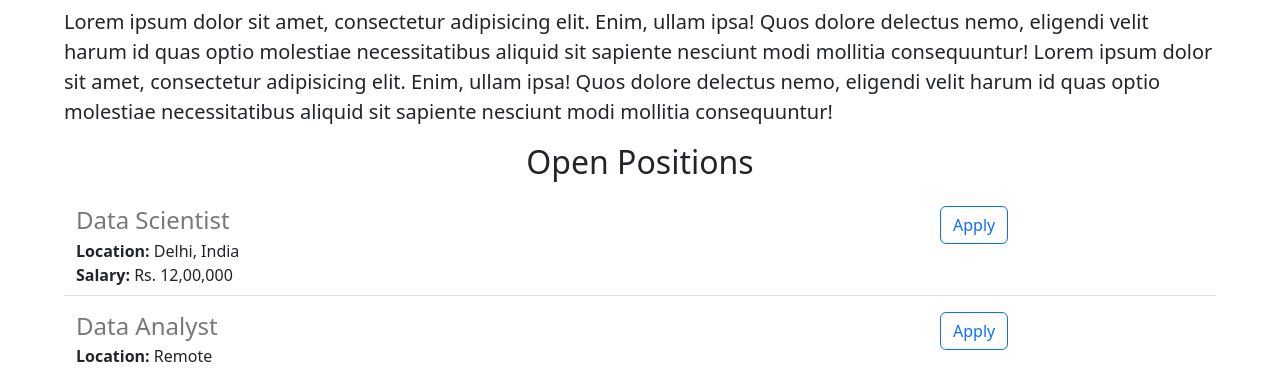
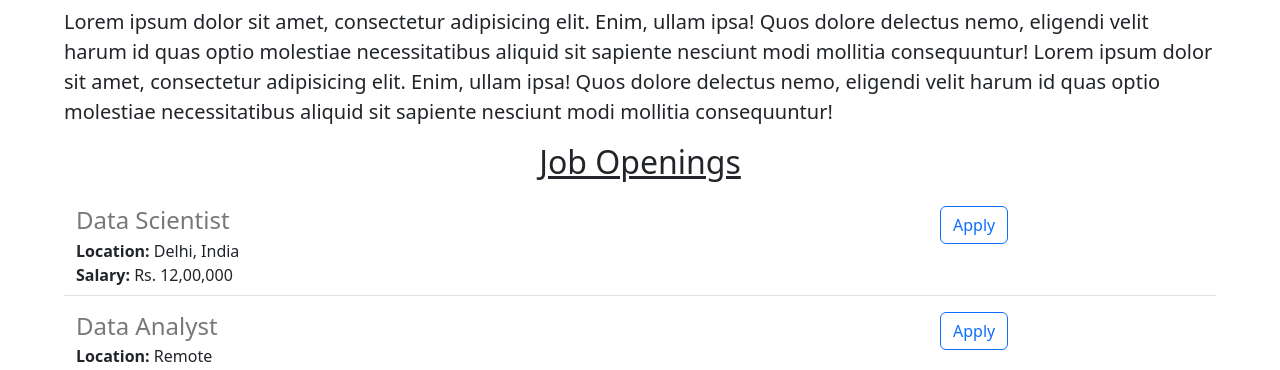
Before and after one commit to singhrupanjay/flask_FCC_WebApp, a Flask app: page / in a window 1280 px wide. Shown: the part 479-849 px from the top of the page. Run offline with Flask 3, Linux system fonts and the light colour scheme.

Commit message:
Made some changes

```diff
--- a/templates/home.html
+++ b/templates/home.html
@@ -42,7 +42,7 @@
 
 
     <!--JOBS-->
-    <h2 class="text-center mt-2 mb-4">Open Positions</h2>
+    <h2 class="text-center mt-2 mb-4"><u>Job Openings</u></h2>
 
     <!-- The code in this <p> tag is not html or css ,this is something that flask has provided
     called templating syntax.It is a way to insert dynamic data into html and css -->
```
